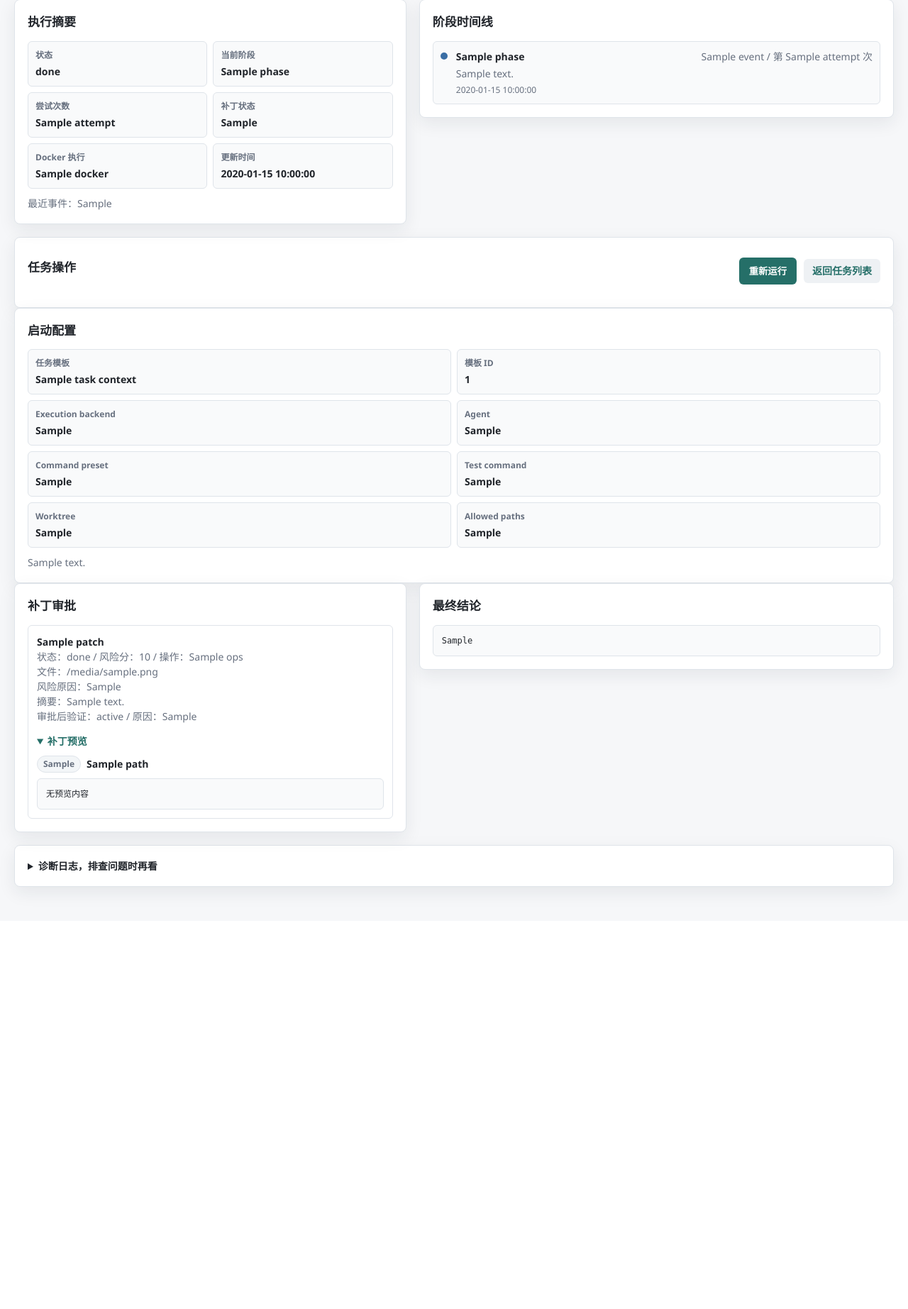
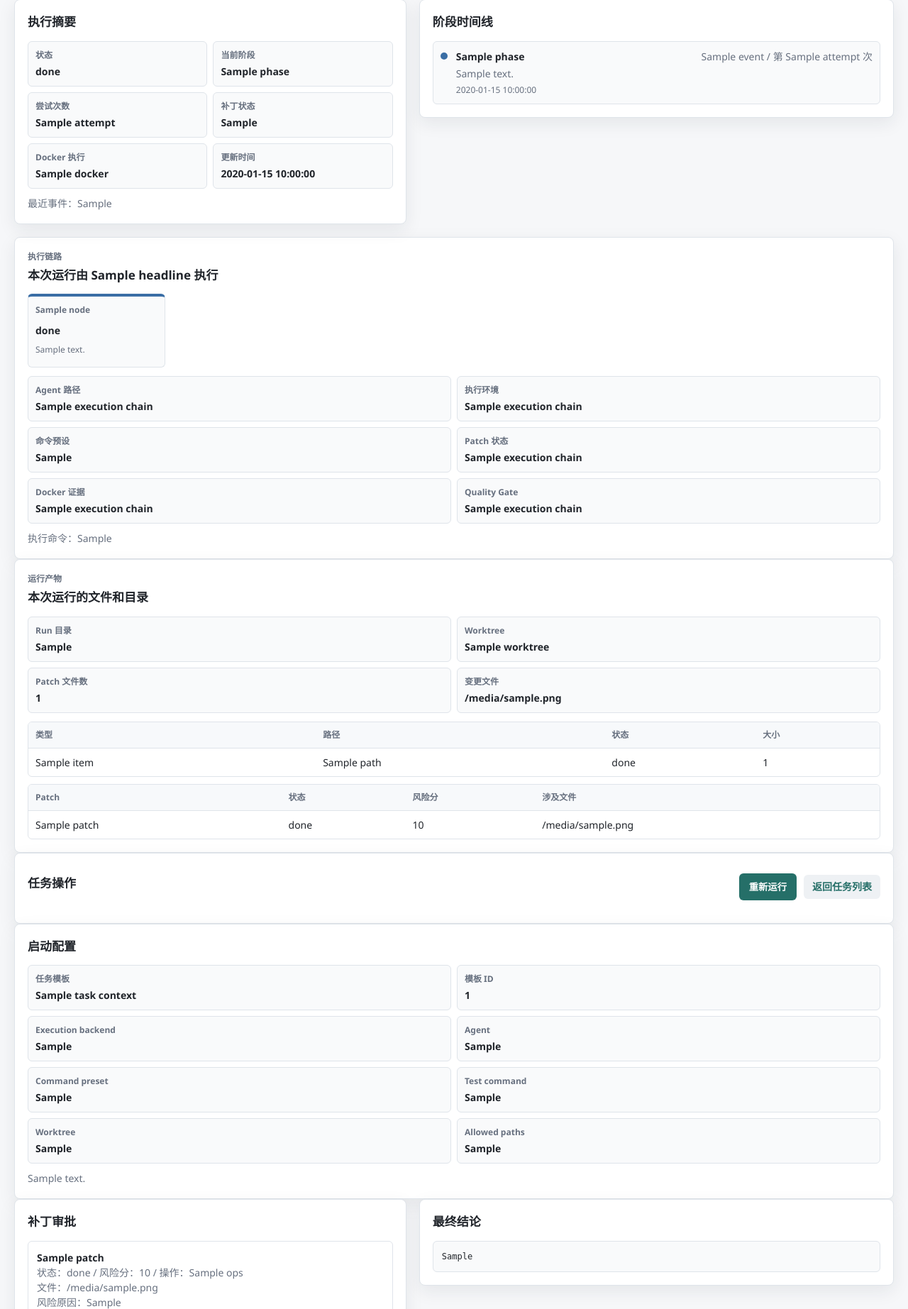
Before and after one commit to onlycaizhongwen/evoloop, a FastAPI app: template orchestrator/interfaces/web/templates/run_detail.html in a window 1280 px wide. Shown: the part 378-2223 px from the top of the page at 71% size. Before the commit the page ends 1646 px from the top, so only its background shows below. Run offline with FastAPI, Linux system fonts and the light colour scheme; the template is opened without the code that fills it: most values are stand-ins (such as "Sample title", 1, 10 or a date in 2020).

Commit message:
Expose web run execution evidence
Add execution-chain summaries and run artifact entry points so operators can see who executed a task, where it ran, which patches were produced, and where the audit files live from Job and Run detail pages.

Constraint: Keep the UI evidence-based; show planned Docker usage separately from recorded Docker sandbox logs.

Rejected: Leave artifact discovery to .omx/runs browsing | users repeatedly needed to ask where worktree, patch files, reports, and logs were located.

Confidence: high

Scope-risk: moderate

Directive: Extend run evidence panels from persisted task/run artifacts rather than ephemeral UI-only state.

Tested: python -m pytest -q tests/test_command_safety_and_heartbeat.py tests/test_web_ui.py -> 57 passed

Tested: python -m pytest -q -> 130 passed

Not-tested: Browser visual regression beyond local HTTP/Web UI smoke from the running server

```diff
--- a/orchestrator/interfaces/web/main.py
+++ b/orchestrator/interfaces/web/main.py
@@ -249,6 +249,7 @@ def job_status(request: Request, job_id: str, reused: str = ""):
     progress = _load_job_progress(run_id) if run_id else None
     task_context = _load_job_task_context(job, run_id)
     failure_hint = _build_job_failure_hint(job, progress)
+    docker_evidence = _load_docker_evidence(RUNS_DIR / run_id) if run_id else _empty_docker_evidence()
     return TEMPLATES.TemplateResponse(
         request,
         "job_status.html",
@@ -260,6 +261,14 @@ def job_status(request: Request, job_id: str, reused: str = ""):
             "task_context": task_context,
             "task_meta": _build_job_task_meta(job, task_context),
             "failure_hint": failure_hint,
+            "execution_chain": _build_execution_chain(
+                task_context,
+                status=str(job.get("status") or ""),
+                phase=(progress or {}).get("phase") or str(job.get("status") or "创建中"),
+                run_id=run_id,
+                docker_evidence=docker_evidence,
+                patches=[],
+            ),
             "reused_existing_job": reused == "1",
         },
     )
@@ -347,6 +356,15 @@ def run_detail(request: Request, run_id: str):
             "run_dir": run_dir,
             "summary": _build_run_summary(state, patches),
             "execution_summary": _build_execution_summary(state, patches, docker_evidence, phase_timeline),
+            "execution_chain": _build_execution_chain(
+                task_context,
+                status=str(state.status),
+                phase=str(state.current_phase),
+                run_id=run_id,
+                docker_evidence=docker_evidence,
+                patches=patches,
+            ),
+            "run_artifacts": _build_run_artifacts(run_dir, task_context, patches),
             "task_context": task_context,
             "task_meta": _build_run_task_meta(state, task_context),
             "failure_hint": _build_run_failure_hint(state, final_report, phase_log),
@@ -824,6 +842,133 @@ def _build_run_failure_hint(state: RunState, final_report: str, phase_log: str)
     }
 
 
+def _build_execution_chain(
+    task_context: dict[str, str],
+    *,
+    status: str,
+    phase: str,
+    run_id: str,
+    docker_evidence: dict[str, object],
+    patches: list[dict[str, object]],
+) -> dict[str, object]:
+    backend = task_context.get("execution_backend") or "未记录"
+    agent_mode = task_context.get("agent_mode") or "未记录"
+    preset = task_context.get("command_preset") or "custom/未记录"
+    patch_coder = task_context.get("patch_coder") or "未记录"
+    has_patches = bool(patches)
+    pending_patches = sum(1 for patch in patches if patch.get("status") == "pending")
+    applied_patches = sum(1 for patch in patches if patch.get("status") == "applied")
+    docker_enabled = bool(docker_evidence.get("enabled")) or backend == "docker"
+    agent_label = _agent_chain_label(agent_mode)
+    return {
+        "headline": f"{backend} / {agent_mode}",
+        "agent_label": agent_label,
+        "backend_label": "Docker sandbox" if docker_enabled else "本地执行",
+        "command_preset": preset,
+        "patch_coder": patch_coder,
+        "run_label": run_id or "创建中",
+        "phase": phase or "未记录",
+        "quality_label": _quality_gate_label(status, phase),
+        "patch_label": _patch_chain_label(has_patches, pending_patches, applied_patches),
+        "docker_label": _docker_chain_label(docker_evidence, backend),
+        "nodes": [
+            {
+                "title": "Web UI",
+                "status": "已提交",
+                "detail": task_context.get("task_id") or "任务 ID 未记录",
+                "tone": "success",
+            },
+            {
+                "title": "Orchestrator",
+                "status": phase or status or "等待 run",
+                "detail": f"Run：{run_id or '创建中'}",
+                "tone": _chain_tone(status, phase),
+            },
+            {
+                "title": "Agent",
+                "status": agent_label,
+                "detail": f"Preset：{preset}",
+                "tone": "info" if agent_mode != "未记录" else "warning",
+            },
+            {
+                "title": "执行环境",
+                "status": "Docker sandbox" if docker_enabled else "Local",
+                "detail": _docker_chain_label(docker_evidence, backend),
+                "tone": "success" if docker_evidence.get("enabled") else "info",
+            },
+            {
+                "title": "Patch",
+                "status": _patch_chain_label(has_patches, pending_patches, applied_patches),
+                "detail": "补丁审批区记录实际变更" if has_patches else "暂无补丁记录",
+                "tone": "warning" if pending_patches else ("success" if has_patches else "info"),
+            },
+            {
+                "title": "Quality Gate",
+                "status": _quality_gate_label(status, phase),
+                "detail": "Hard check / review / gate",
+                "tone": _chain_tone(status, phase),
+            },
+        ],
+    }
+
+
+def _agent_chain_label(agent_mode: str) -> str:
+    if agent_mode == "codex":
+        return "Codex 直接执行"
+    if agent_mode == "omx":
+        return "OMX 入口"
+    if agent_mode == "omx_patch":
+        return "OMX Patch Agent"
+    if agent_mode == "omx_team_patch":
+        return "OMX Team 编排"
+    if agent_mode == "shell":
+        return "Shell Agent"
+    if agent_mode == "mock":
+        return "Mock Agent"
+    return "Agent 未记录"
+
+
+def _docker_chain_label(docker_evidence: dict[str, object], backend: str) -> str:
+    if docker_evidence.get("enabled"):
+        count = docker_evidence.get("count") or 0
+        image = docker_evidence.get("image") or "镜像未记录"
+        return f"已记录 {count} 次 Docker 执行 / {image}"
+    if backend == "docker":
+        return "计划使用 Docker，等待执行证据"
+    return "未使用 Docker sandbox"
+
+
+def _patch_chain_label(has_patches: bool, pending_count: int, applied_count: int) -> str:
+    if pending_count:
+        return f"待审批 {pending_count} 个"
+    if applied_count:
+        return f"已批准 {applied_count} 个"
+    if has_patches:
+        return "已有补丁记录"
+    return "暂无补丁"
+
+
+def _quality_gate_label(status: str, phase: str) -> str:
+    if status == "done":
+        return "已通过"
+    if status in {"failed", "halted"}:
+        return "未通过"
+    if status == "stopped":
+        return "已停止"
+    return phase or "运行中"
+
+
+def _chain_tone(status: str, phase: str) -> str:
+    text = f"{status} {phase}".lower()
+    if any(keyword in text for keyword in ("done", "passed", "success")):
+        return "success"
+    if any(keyword in text for keyword in ("failed", "halted", "error")):
+        return "danger"
+    if "stopped" in text or "pending" in text or "approval" in text:
+        return "warning"
+    return "info"
+
+
 def _build_execution_summary(
     state: RunState,
     patches: list[dict[str, object]],
@@ -846,6 +991,76 @@ def _build_execution_summary(
         "last_event": str(last_event.get("summary") or "暂无阶段事件"),
         "updated_at": state.updated_at.isoformat(),
     }
+
+
+def _build_run_artifacts(run_dir: Path, task_context: dict[str, str], patches: list[dict[str, object]]) -> dict[str, object]:
+    files = {
+        "task": run_dir / "task.json",
+        "state": run_dir / "run_state.json",
+        "final_report": run_dir / "final_report.md",
+        "phase_log": run_dir / "logs" / "phase.log",
+        "heartbeat_log": run_dir / "logs" / "heartbeat.log",
+        "agent_log": run_dir / "logs" / "agent.log",
+        "docker_log": run_dir / "logs" / "docker_sandbox.jsonl",
+    }
+    artifact_rows = [
+        _artifact_row("任务文件", files["task"]),
+        _artifact_row("运行状态", files["state"]),
+        _artifact_row("最终报告", files["final_report"]),
+        _artifact_row("阶段日志", files["phase_log"]),
+        _artifact_row("心跳日志", files["heartbeat_log"]),
+        _artifact_row("Agent 日志", files["agent_log"]),
+        _artifact_row("Docker 日志", files["docker_log"]),
+    ]
+    changed_files = _changed_files_from_patches(patches)
+    return {
+        "run_dir": run_dir.as_posix(),
+        "worktree": task_context.get("worktree_path") or "未记录",
+        "rows": artifact_rows,
+        "patch_count": str(len(patches)),
+        "patch_rows": [_patch_artifact_row(patch) for patch in patches],
+        "changed_files": changed_files,
+        "changed_files_label": ", ".join(changed_files) if changed_files else "暂无变更文件记录",
+    }
+
+
+def _artifact_row(label: str, path: Path) -> dict[str, str]:
+    exists = path.exists()
+    return {
+        "label": label,
+        "path": path.as_posix(),
+        "status": "已生成" if exists else "暂无记录",
+        "size": _format_file_size(path.stat().st_size) if exists and path.is_file() else "",
+    }
+
+
+def _patch_artifact_row(patch: dict[str, object]) -> dict[str, str]:
+    return {
+        "name": str(patch.get("patch") or "未记录"),
+        "status": str(patch.get("status") or "未记录"),
+        "risk_score": str(patch.get("risk_score") or "未记录"),
+        "files": str(patch.get("files") or "暂无变更文件记录"),
+    }
+
+
+def _changed_files_from_patches(patches: list[dict[str, object]]) -> list[str]:
+    changed: list[str] = []
+    seen: set[str] = set()
+    for patch in patches:
+        files = str(patch.get("files") or "")
+        for file in (item.strip() for item in files.split(",") if item.strip()):
+            if file not in seen:
+                seen.add(file)
+                changed.append(file)
+    return changed
+
+
+def _format_file_size(size: int) -> str:
+    if size < 1024:
+        return f"{size} B"
+    if size < 1024 * 1024:
+        return f"{size / 1024:.1f} KB"
+    return f"{size / 1024 / 1024:.1f} MB"
 
 
 def _parse_phase_timeline(phase_log: str) -> list[dict[str, str]]:
@@ -1115,23 +1330,7 @@ def _load_job_progress(run_id: str | None) -> dict[str, str] | None:
 
 def _load_docker_evidence(run_dir: Path) -> dict[str, object]:
     log_path = run_dir / "logs" / "docker_sandbox.jsonl"
-    evidence: dict[str, object] = {
-        "enabled": False,
-        "count": 0,
-        "image": "",
-        "network": "",
-        "worktree_mount": "",
-        "worktree_container_path": "",
-        "phase": "",
-        "command": "",
-        "exit_code": "",
-        "duration_seconds": "",
-        "timed_out": "",
-        "last_log": "",
-        "phases": "",
-        "recent_logs": [],
-        "log_path": log_path.as_posix(),
-    }
+    evidence = _empty_docker_evidence(log_path)
     if not log_path.exists():
         return evidence
 
@@ -1168,6 +1367,26 @@ def _load_docker_evidence(run_dir: Path) -> dict[str, object]:
         }
     )
     return evidence
+
+
+def _empty_docker_evidence(log_path: Path | None = None) -> dict[str, object]:
+    return {
+        "enabled": False,
+        "count": 0,
+        "image": "",
+        "network": "",
+        "worktree_mount": "",
+        "worktree_container_path": "",
+        "phase": "",
+        "command": "",
+        "exit_code": "",
+        "duration_seconds": "",
+        "timed_out": "",
+        "last_log": "",
+        "phases": "",
+        "recent_logs": [],
+        "log_path": log_path.as_posix() if log_path else "",
+    }
 
 
 def _load_task_context(run_dir: Path) -> dict[str, str]:
--- a/orchestrator/interfaces/web/static/styles.css
+++ b/orchestrator/interfaces/web/static/styles.css
@@ -857,6 +857,97 @@ button.danger {
   font-size: 12px;
 }
 
+.chain-flow {
+  display: grid;
+  grid-template-columns: repeat(6, minmax(0, 1fr));
+  gap: 8px;
+  margin-bottom: 12px;
+}
+
+.chain-node {
+  position: relative;
+  display: grid;
+  gap: 4px;
+  min-height: 104px;
+  border: 1px solid var(--line);
+  border-top: 4px solid #3a6ea5;
+  border-radius: 6px;
+  background: #f9fafb;
+  padding: 10px;
+}
+
+.chain-node span {
+  color: var(--muted);
+  font-size: 12px;
+  font-weight: 700;
+}
+
+.chain-node strong,
+.chain-node p {
+  overflow-wrap: anywhere;
+}
+
+.chain-node p {
+  color: var(--muted);
+  font-size: 12px;
+}
+
+.chain-node.success {
+  border-top-color: #238456;
+}
+
+.chain-node.warning {
+  border-top-color: #b7791f;
+}
+
+.chain-node.danger {
+  border-top-color: var(--danger);
+}
+
+.chain-meta {
+  margin-top: 2px;
+}
+
+.artifact-table-wrap {
+  overflow-x: auto;
+  border: 1px solid var(--line);
+  border-radius: 6px;
+  margin-top: 12px;
+}
+
+.artifact-table-wrap.secondary {
+  margin-top: 10px;
+}
+
+.artifact-table {
+  width: 100%;
+  min-width: 760px;
+  border-collapse: collapse;
+}
+
+.artifact-table th,
+.artifact-table td {
+  border-bottom: 1px solid var(--line);
+  padding: 9px 10px;
+  text-align: left;
+  vertical-align: top;
+}
+
+.artifact-table th {
+  background: #f7f9fb;
+  color: var(--muted);
+  font-size: 12px;
+  font-weight: 700;
+}
+
+.artifact-table td {
+  overflow-wrap: anywhere;
+}
+
+.artifact-table tbody tr:last-child td {
+  border-bottom: 0;
+}
+
 .diagnostics summary {
   cursor: pointer;
   font-weight: 700;
@@ -889,6 +980,7 @@ pre {
   .grid,
   .detail-grid,
   .hero-status,
+  .chain-flow,
   .summary-grid,
   .row {
     grid-template-columns: 1fr;
--- a/orchestrator/interfaces/web/templates/run_detail.html
+++ b/orchestrator/interfaces/web/templates/run_detail.html
@@ -96,6 +96,96 @@
           {% endfor %}
         </div>
       </section>
+    </section>
+
+    <section class="panel">
+      <div class="section-title compact">
+        <div>
+          <p class="eyebrow">执行链路</p>
+          <h2>本次运行由 {{ execution_chain.headline }} 执行</h2>
+        </div>
+      </div>
+      <div class="chain-flow">
+        {% for node in execution_chain.nodes %}
+        <div class="chain-node {{ node.tone }}">
+          <span>{{ node.title }}</span>
+          <strong>{{ node.status }}</strong>
+          <p>{{ node.detail }}</p>
+        </div>
+        {% endfor %}
+      </div>
+      <div class="evidence-grid chain-meta">
+        <div><span>Agent 路径</span><strong>{{ execution_chain.agent_label }}</strong></div>
+        <div><span>执行环境</span><strong>{{ execution_chain.backend_label }}</strong></div>
+        <div><span>命令预设</span><strong>{{ execution_chain.command_preset }}</strong></div>
+        <div><span>Patch 状态</span><strong>{{ execution_chain.patch_label }}</strong></div>
+        <div><span>Docker 证据</span><strong>{{ execution_chain.docker_label }}</strong></div>
+        <div><span>Quality Gate</span><strong>{{ execution_chain.quality_label }}</strong></div>
+      </div>
+      <p class="empty">执行命令：{{ execution_chain.patch_coder }}</p>
+    </section>
+
+    <section class="panel">
+      <div class="section-title compact">
+        <div>
+          <p class="eyebrow">运行产物</p>
+          <h2>本次运行的文件和目录</h2>
+        </div>
+      </div>
+      <div class="evidence-grid">
+        <div><span>Run 目录</span><strong>{{ run_artifacts.run_dir }}</strong></div>
+        <div><span>Worktree</span><strong>{{ run_artifacts.worktree }}</strong></div>
+        <div><span>Patch 文件数</span><strong>{{ run_artifacts.patch_count }}</strong></div>
+        <div><span>变更文件</span><strong>{{ run_artifacts.changed_files_label }}</strong></div>
+      </div>
+      <div class="artifact-table-wrap">
+        <table class="artifact-table">
+          <thead>
+            <tr>
+              <th>类型</th>
+              <th>路径</th>
+              <th>状态</th>
+              <th>大小</th>
+            </tr>
+          </thead>
+          <tbody>
+            {% for item in run_artifacts.rows %}
+            <tr>
+              <td>{{ item.label }}</td>
+              <td>{{ item.path }}</td>
+              <td>{{ item.status }}</td>
+              <td>{{ item.size or "-" }}</td>
+            </tr>
+            {% endfor %}
+          </tbody>
+        </table>
+      </div>
+      {% if run_artifacts.patch_rows %}
+      <div class="artifact-table-wrap secondary">
+        <table class="artifact-table">
+          <thead>
+            <tr>
+              <th>Patch</th>
+              <th>状态</th>
+              <th>风险分</th>
+              <th>涉及文件</th>
+            </tr>
+          </thead>
+          <tbody>
+            {% for patch in run_artifacts.patch_rows %}
+            <tr>
+              <td>{{ patch.name }}</td>
+              <td>{{ patch.status }}</td>
+              <td>{{ patch.risk_score }}</td>
+              <td>{{ patch.files }}</td>
+            </tr>
+            {% endfor %}
+          </tbody>
+        </table>
+      </div>
+      {% else %}
+      <p class="empty">暂无 patch 产物记录。</p>
+      {% endif %}
     </section>
 
     <section class="panel">
```
Also changed, not shown: docs/codex/v1/plans/web-ui-task-template-management.md (+14 -0 lines), orchestrator/interfaces/web/templates/job_status.html (+27 -0 lines), tests/test_web_ui.py (+35 -0 lines), README.md.
